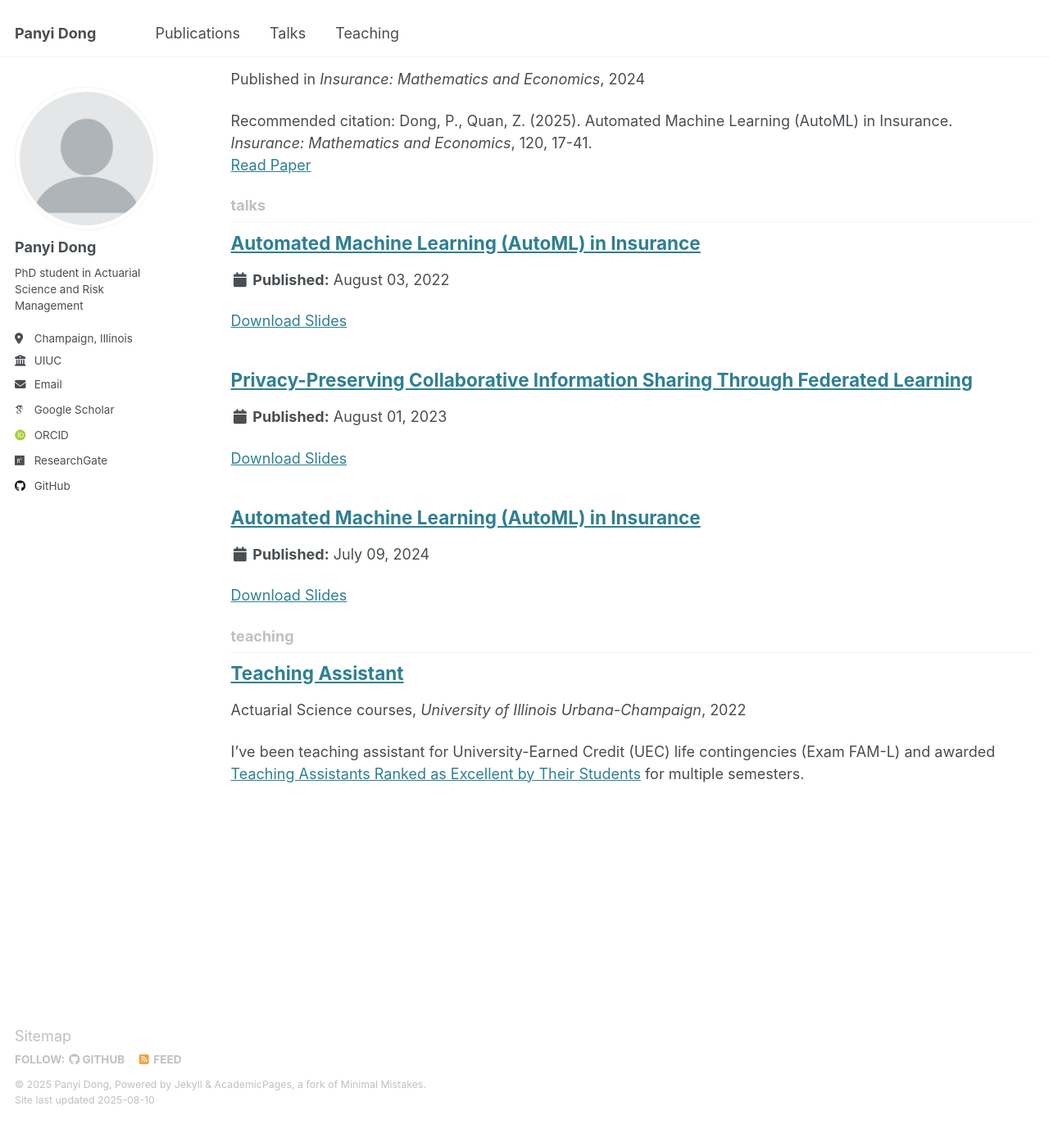
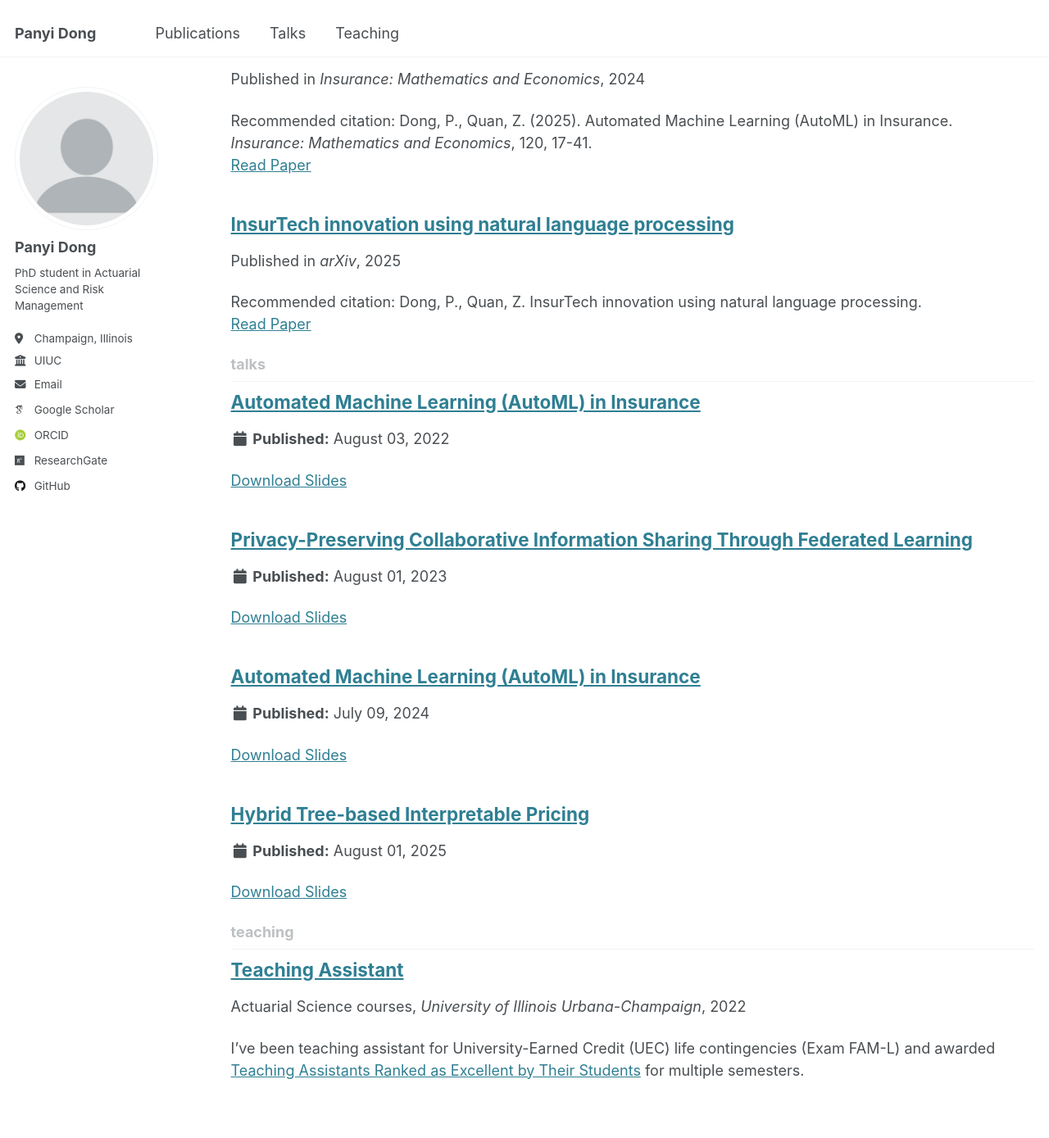
Before and after one commit to PanyiDong/panyidong.github.io, a Jekyll site: the page built from _pages/collection-archive.html, in a window 1280 px wide and 1400 px high, scrolled down 1565 px. Shown: the top 1389 px of the window at 82% size. Built offline with Jekyll 4.4.1, drawn with Linux system fonts in a browser that asks for light colours; some web fonts are replaced.

Commit message:
Aug update

```diff
--- /dev/null
+++ b/_publications/working-2.md
@@ -0,0 +1,10 @@
+---
+title: "InsurTech innovation using natural language processing"
+collection: publications
+category: manuscripts
+permalink: /publication/working-2
+date: 2025-07-12
+venue: 'arXiv'
+paperurl: 'https://arxiv.org/abs/2507.21112'
+citation: 'Dong, P., Quan, Z. InsurTech innovation using natural language processing.'
+---
--- /dev/null
+++ b/_talks/talk-4.md
@@ -0,0 +1,11 @@
+---
+title: "Hybrid Tree-based Interpretable Pricing"
+collection: talks
+type: "Conference Presentation"
+permalink: /talks/talk-4
+venue: "60th Actuarial Research Conference (ARC)"
+date: 2025-08-01
+location: "Toronto, Canada"
+---
+
+[Download Slides](/slides/talk-4.pdf)
```
Also changed, not shown: _pages/about.md (+4 -0 lines), 2 other files.
